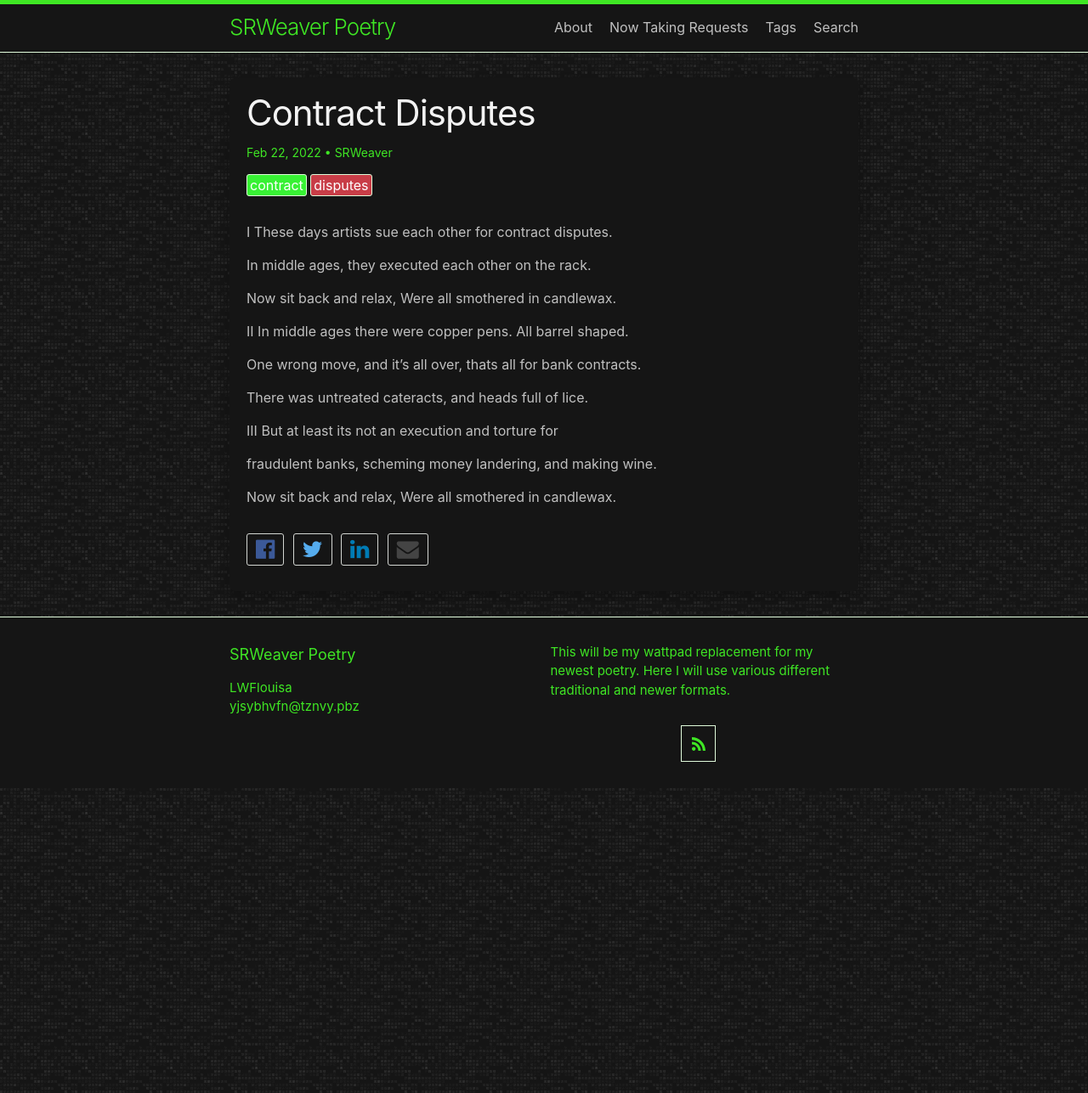
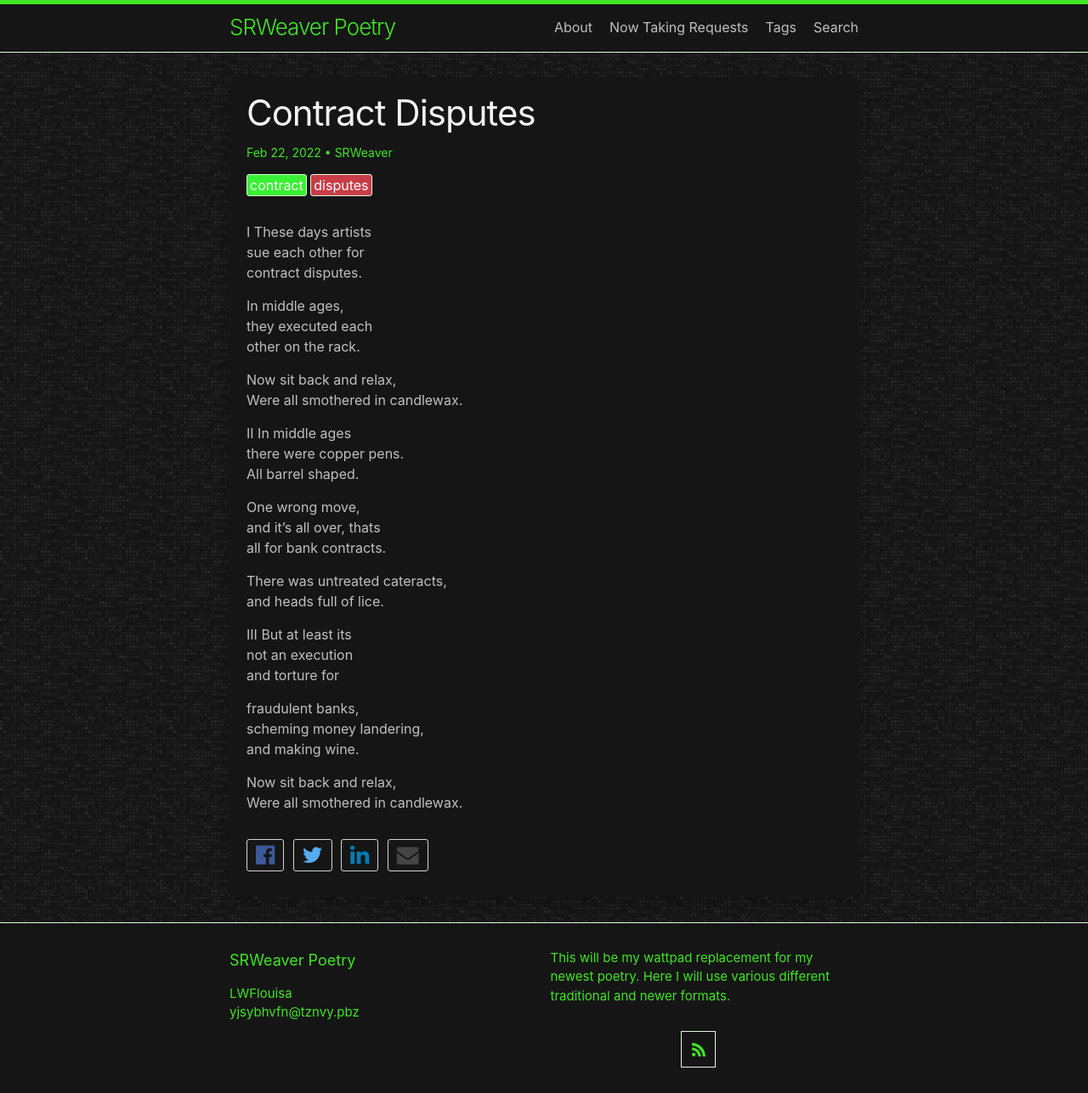
Before and after one commit to LWFlouisa/SRWeaverPoetry, a Jekyll site: the page built from _posts/2022-02-22-contractdisputes.md, in a window 1280 px wide. Shown: the whole page at 85% size. Built offline with Jekyll 4.4.1, drawn with Linux system fonts in a browser that asks for light colours.

```diff
--- a/_posts/2022-02-22-contractdisputes.md
+++ b/_posts/2022-02-22-contractdisputes.md
@@ -6,35 +6,37 @@ layout: post
 ---
 
 I
-These days artists
-sue each other for
+These days artists<br />
+sue each other for<br />
 contract disputes.
 
-In middle ages,
-they executed each
+In middle ages,<br />
+they executed each<br />
 other on the rack.
 
-Now sit back and relax, Were all smothered in candlewax.
+Now sit back and relax,<br />
+Were all smothered in candlewax.
 
 II
-In middle ages
-there were copper pens.
+In middle ages<br />
+there were copper pens.<br />
 All barrel shaped.
 
-One wrong move,
-and it's all over, thats
+One wrong move,<br />
+and it's all over, thats<br />
 all for bank contracts.
 
-There was untreated cateracts,
+There was untreated cateracts,<br />
 and heads full of lice.
 
 III
-But at least its
-not an execution
+But at least its<br />
+not an execution<br />
 and torture for
 
-fraudulent banks,
-scheming money landering,
+fraudulent banks,<br />
+scheming money landering,<br />
 and making wine.
 
-Now sit back and relax, Were all smothered in candlewax.
+Now sit back and relax,<br />
+Were all smothered in candlewax.
```
